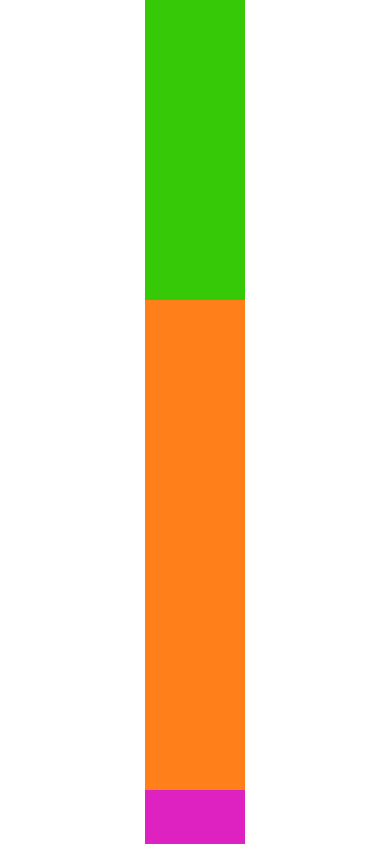
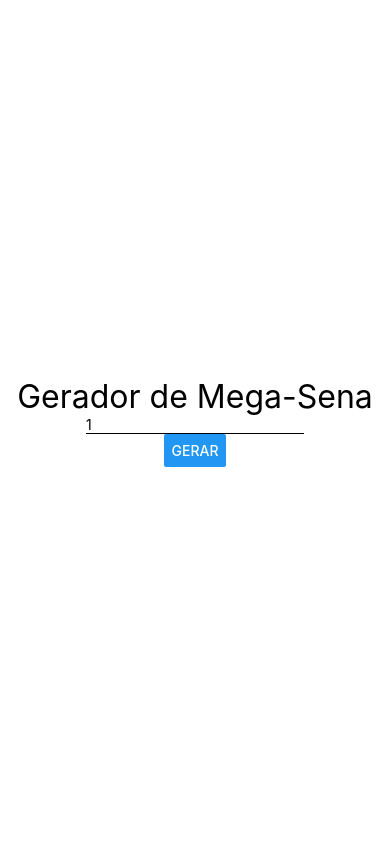
Before and after one commit to pauloteixeira01/Studies_in_React-native, a React Native app in the folder exercicios/: screen / in a window 390 px wide. Built offline with nearby package versions, Linux system fonts and the light colour scheme.

Commit message:
Componente MegaSena

```diff
--- a/exercicios/src/App.js
+++ b/exercicios/src/App.js
@@ -21,12 +21,16 @@
 //import FlexboxV1 from './components/layout/FlexboxV1';
 //import FlexboxV2 from './components/layout/FlexboxV2';
 //import FlexboxV3 from './components/layout/FlexboxV3';
-import FlexboxV4 from './components/layout/FlexboxV4';
+//import FlexboxV4 from './components/layout/FlexboxV4';
+import Mega from './components/mega/Mega';
 
 export default () => (
     <SafeAreaView style={style.App}>
-        <FlexboxV4 />
+
+        <Mega qtDeNumeros={1} />
+
         {/*
+            <FlexboxV4 />
             <FlexboxV3 />
             <FlexboxV2 />
             <FlexboxV1 />
--- a/exercicios/src/components/layout/FlexboxV3.js
+++ b/exercicios/src/components/layout/FlexboxV3.js
@@ -16,7 +16,8 @@
 
 const style = StyleSheet.create({
     FlexV3: {
-        flexDirection: 'row',
+        //No react-native o eixo principal (main axis) é a coluna
+        flexDirection: 'row', //Mudar o padrão pra linha (main axis)
         justifyContent: "space-evenly",
         alignItems: 'flex-start',
         height: 350,
--- /dev/null
+++ b/exercicios/src/components/mega/Mega.js
@@ -0,0 +1,53 @@
+import React, { Component } from 'react';
+import { Text, TextInput, Button } from 'react-native';
+import Estilo from '../estilo';
+
+export default class Mega extends Component {
+
+    state = {
+        qtDeNumeros: this.props.qtDeNumeros,
+        numeros: []
+    }
+
+    alterarQtNumero = (qt) => {
+        //Sempre que eu quiser alterar o estado do componente
+        this.setState({ qtDeNumeros: +qt })
+    }
+
+    gerarNumeroNaoContido = nums => {
+        const novo = parseInt(Math.random() * 60) + 1
+        return nums.includes(novo) ? this.gerarNumeroNaoContido(nums) : novo
+    }
+
+    gerarNumeros = () => {
+        const numeros = Array(this.state.qtDeNumeros)
+            .fill()
+            .reduce(n => [...n, this.gerarNumeroNaoContido(n)],[])
+            .sort((a, b) => a - b)
+        this.setState({ numeros })
+    }
+
+    render () {
+        return (
+            <>
+                <Text style={Estilo.txtG}>
+                    Gerador de Mega-Sena
+                </Text>
+                <TextInput
+                    keyboardType={'numeric'}
+                    style={{borderBottomWidth: 1}}
+                    placeholder="Quantidade de números"
+                    value={`${this.state.qtDeNumeros}`}
+                    onChangeText={this.alterarQtNumero}
+                />
+                <Button
+                    title="Gerar"
+                    onPress={this.gerarNumeros}
+                />
+                <Text>
+                    {this.state.numeros.join(',')}
+                </Text>
+            </>
+        )
+    }
+}
```
